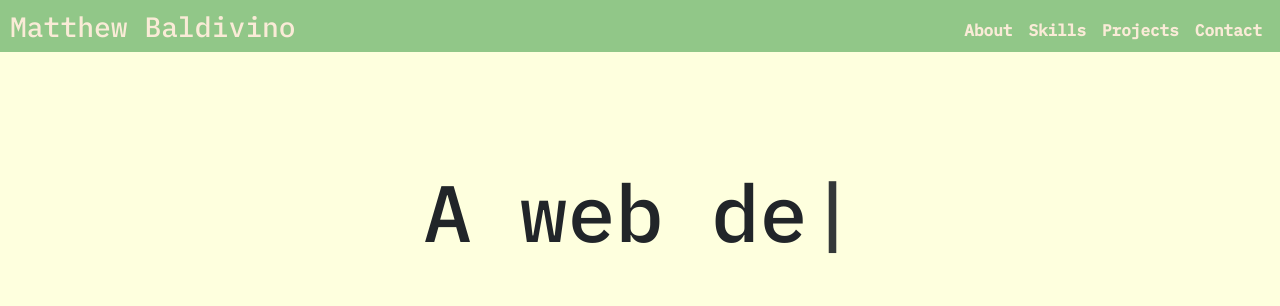
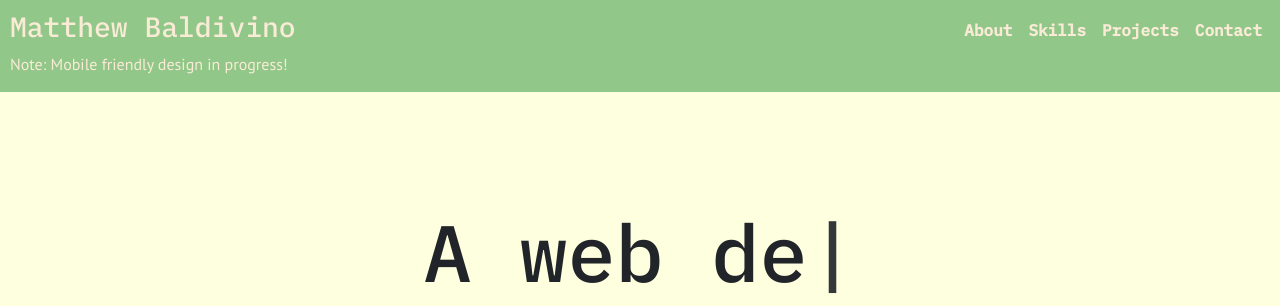
Before and after one commit to MattBaldivino/FullSite, a React app in the folder Website/: page / in a window 1280 px wide. Shown: the top 306 px of the page. Built offline with nearby package versions, Linux system fonts and the light colour scheme.

Commit message:
nightly commit

```diff
--- a/Website/public/index.html
+++ b/Website/public/index.html
@@ -2,6 +2,7 @@
 <html lang="en">
   <head>
     <meta charset="utf-8" />
+    <meta name="viewport" content="width=device-width, initial-scale=1.0">
 
     <link rel="stylesheet" type="text/css" href="styles.css" />
 
--- a/Website/src/components/App.js
+++ b/Website/src/components/App.js
@@ -15,6 +15,7 @@ function App() {
 				<div id="nav">
 					<div id="name">
 						<h3>Matthew Baldivino</h3>
+						<p style={{fontSize: 16}}>Note: Mobile friendly design in progress!</p>
 					</div>
 					<table align="right">
 						<tr>
--- a/package.json
+++ b/package.json
@@ -4,7 +4,11 @@
   "description": "",
   "main": "index.js",
   "scripts": {
-    "dev": "concurrently \"cd backend && npm run dev\" \"cd Website && npm start\" "
+    "start": "concurrently \"cd backend && npm run dev\" \"cd Website && npm start\" "
+  },
+  "engines":{
+	"npm": "9.5.1",
+	"node": "v18.14.12"
   },
   "author": "MattBaldivino",
   "license": "ISC",
```
